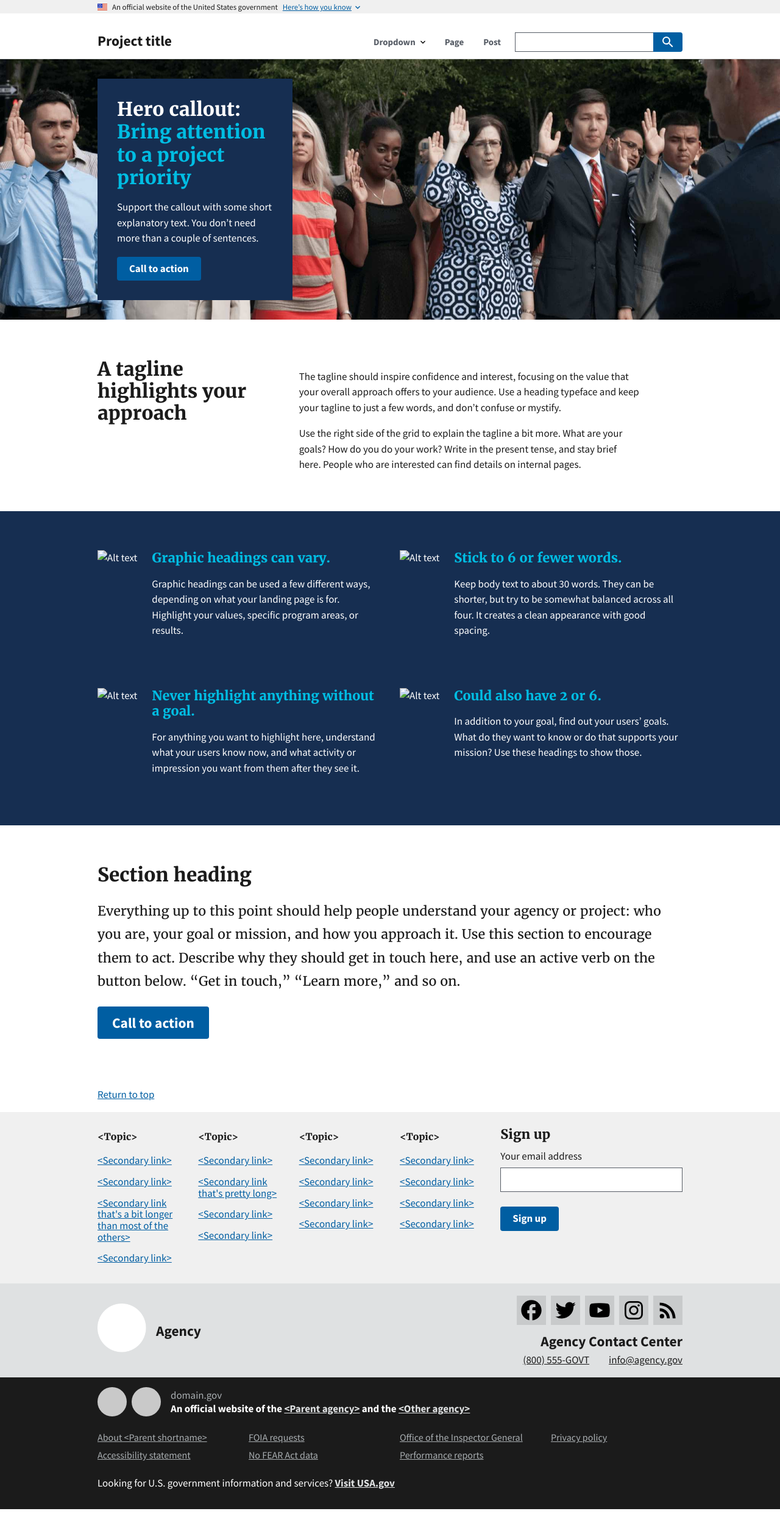
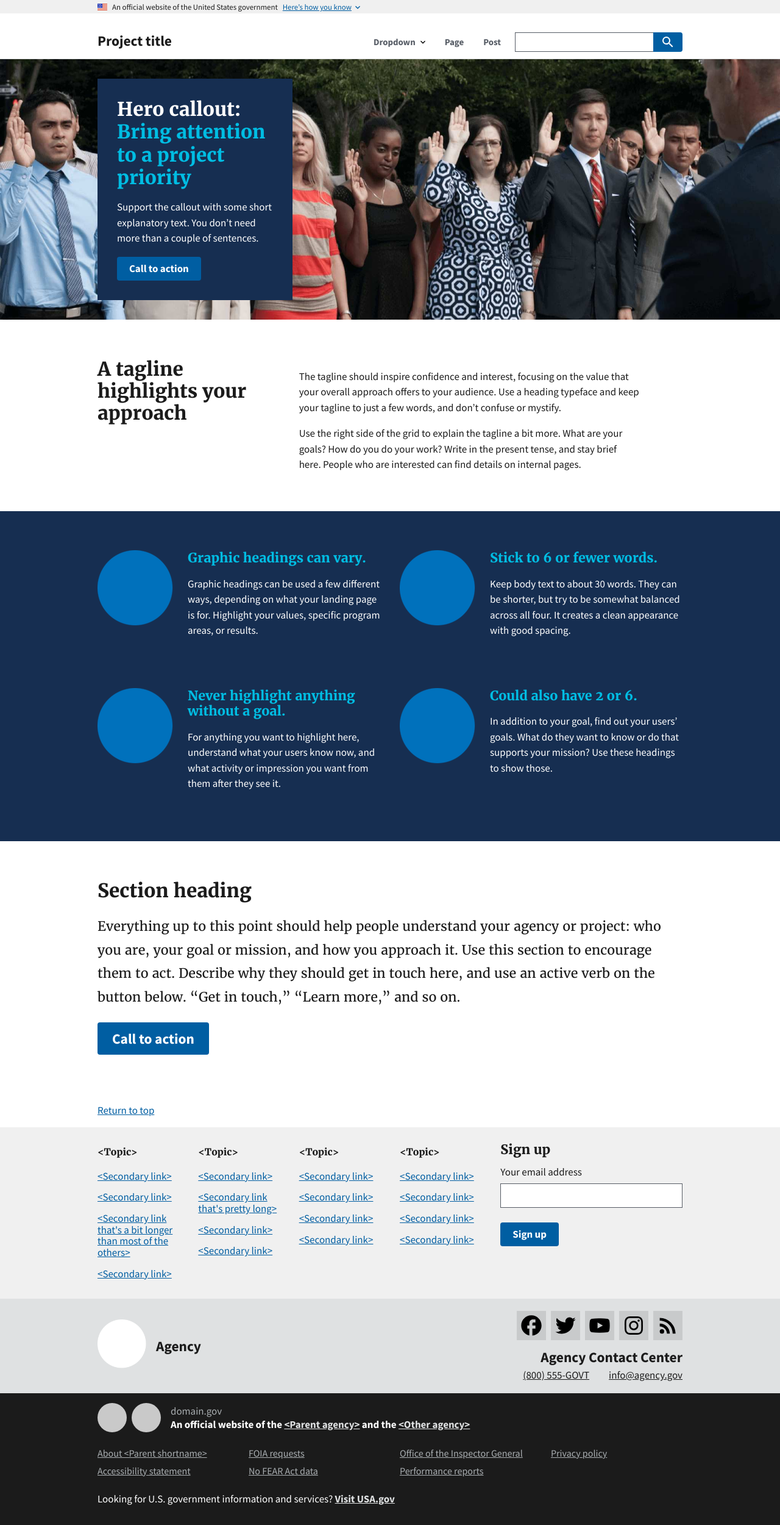
Before and after one commit to navapbc/template-jekyll-uswds, a Jekyll site: the page built from index.md, in a window 1280 px wide. Shown: the whole page at 61% size. Built offline with Jekyll 4.4.1, drawn with Linux system fonts in a browser that asks for light colours; before the commit the page ends 2474 px from its top, so only the background shows below that.

Commit message:
fix circle-124.png src path

```diff
--- a/index.md
+++ b/index.md
@@ -52,7 +52,7 @@ permalink: /
       <div class="usa-media-block tablet:grid-col">
         <img
           class="usa-media-block__img"
-          src="{{ '/assets/img/circle-124.png' | relative_url }}"
+          src="{{ '/assets/uswds/img/circle-124.png' | relative_url }}"
           alt="Alt text"
         />
         <div class="usa-media-block__body">
@@ -69,7 +69,7 @@ permalink: /
       <div class="usa-media-block tablet:grid-col">
         <img
           class="usa-media-block__img"
-          src="{{ '/assets/img/circle-124.png' | relative_url }}"
+          src="{{ '/assets/uswds/img/circle-124.png' | relative_url }}"
           alt="Alt text"
         />
         <div class="usa-media-block__body">
@@ -88,7 +88,7 @@ permalink: /
       <div class="usa-media-block tablet:grid-col">
         <img
           class="usa-media-block__img"
-          src="{{ '/assets/img/circle-124.png' | relative_url }}"
+          src="{{ '/assets/uswds/img/circle-124.png' | relative_url }}"
           alt="Alt text"
         />
         <div class="usa-media-block__body">
@@ -105,7 +105,7 @@ permalink: /
       <div class="usa-media-block tablet:grid-col">
         <img
           class="usa-media-block__img"
-          src="{{ '/assets/img/circle-124.png' | relative_url }}"
+          src="{{ '/assets/uswds/img/circle-124.png' | relative_url }}"
           alt="Alt text"
         />
         <div class="usa-media-block__body">
```
